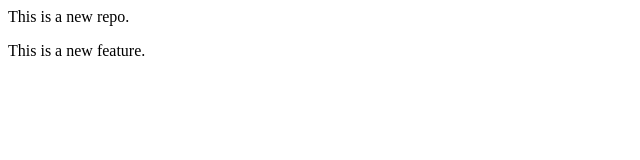
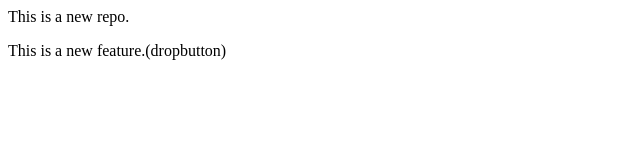
Before and after one commit to klvakhila/Localrepo, a plain HTML site: page index.html in a window 1280 px wide. Shown: the full height of the page, 0-640 px from the left. Drawn offline with Linux system fonts and the light colour scheme.

```diff
--- a/index.html
+++ b/index.html
@@ -2,5 +2,5 @@
     This is a new repo.
 </p>
 <p>
-    This is a new feature.
+    This is a new feature.(dropbutton)
 </p>
```
